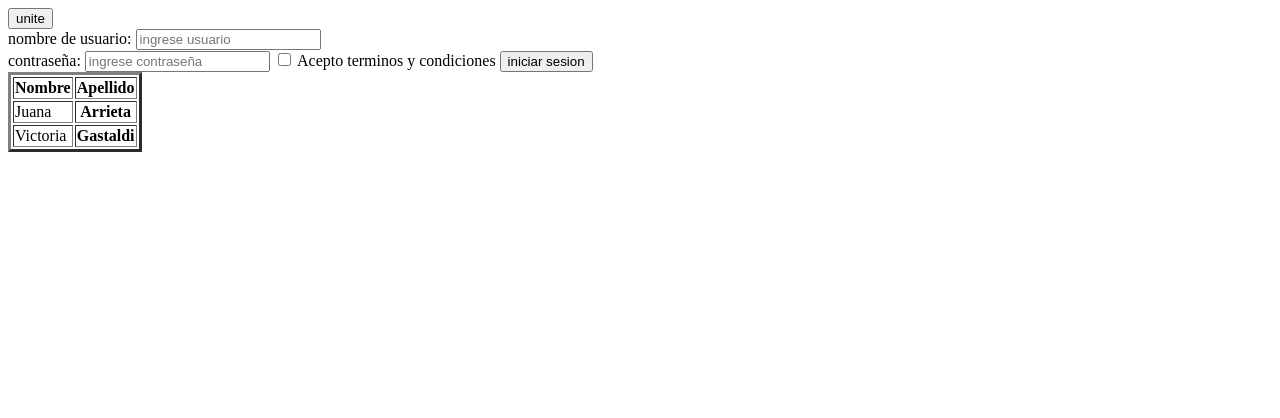
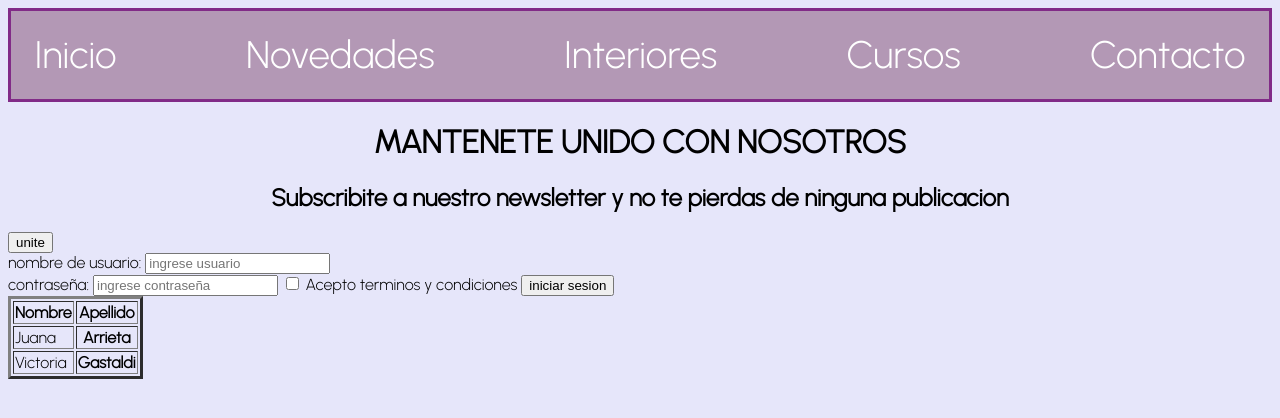
Before and after one commit to juanaarrietaa/ProgramacionWeb, a plain HTML site: page contacto.html in a window 1280 px wide. Drawn offline with Linux system fonts and the light colour scheme.

Commit message:
clase 9.1
cambies en clase para ver tamaño en el telefono

```diff
--- /dev/null
+++ b/cont.css
@@ -0,0 +1,28 @@
+body{
+    background-color: lavender;
+    font-family: 'Urbanist', sans-serif;
+}
+.navbar{
+    list-style-type: none;
+    margin: 0;
+    padding: 0;
+    overflow: hidden;
+    background-color: #b398b5;
+    display: flex;
+   justify-content: space-between;
+   border-style:solid;
+    border-color: #812b87;
+  }
+
+  .menubar{
+    display: flex;
+    color: white;
+    padding: 1.4vw 1.6vw;
+    text-decoration: none;
+    background-color: #b398b5;
+    font-size: 3vw;
+    font-family: 'Urbanist', sans-serif;
+    border-style:solid;
+    border-color: #b398b5;
+  }
+  .contacto{text-align: center;}
--- a/contacto.html
+++ b/contacto.html
@@ -5,8 +5,29 @@
     <meta http-equiv="X-UA-Compatible" content="IE=edge">
     <meta name="viewport" content="width=device-width, initial-scale=1.0">
     <title>Contacto</title>
+    <link rel="stylesheet" href="cont.css">
+    <link href="https://fonts.googleapis.com/css2?family=Urbanist:wght@300&display=swap" rel="stylesheet">
+    <link rel="icon" href="./imagenes/logo.png">
 </head>
 <body>
+    <div class="container">
+        <div class="head">
+          <nav>
+            <ul class="navbar">
+              <li><a class="menubar" href="index.html">Inicio</a></li>
+              <li><a class="menubar" href="novedades.html">Novedades</a></li>
+              <li><a class="menubar" href="habitaciones.html">Interiores</a></li>
+              <li><a class="menubar" href="cursos.html">Cursos</a></li>
+              <li><a class="menubar" >Contacto</a></li>
+              </ul>
+            </nav>
+        </div>
+    <div class="contacto">
+        <h1>MANTENETE UNIDO CON NOSOTROS</h1>
+        <h2>Subscribite a nuestro newsletter y no te pierdas de ninguna publicacion</h2>
+
+    </div>
+
     <input type="button" value="unite">
         <form action="" method="post">
             <label for="user">nombre de usuario:
--- /dev/null
+++ b/curso.css
@@ -0,0 +1,27 @@
+body{
+    background-color: lavender;
+    font-family: 'Urbanist', sans-serif;
+}
+.navbar{
+    list-style-type: none;
+    margin: 0;
+    padding: 0;
+    overflow: hidden;
+    background-color: #b398b5;
+    display: flex;
+   justify-content: space-between;
+   border-style:solid;
+    border-color: #812b87;
+  }
+
+  .menubar{
+    display: flex;
+    color: white;
+    padding: 1.4vw 1.6vw;
+    text-decoration: none;
+    background-color: #b398b5;
+    font-size: 3vw;
+    font-family: 'Urbanist', sans-serif;
+    border-style:solid;
+    border-color: #b398b5;
+  }
--- a/links.css
+++ b/links.css
@@ -19,10 +19,10 @@ body{
   .menubar{
     display: flex;
     color: white;
-    padding: 14px 16px;
+    padding: 1.4vw 1.6vw;
     text-decoration: none;
     background-color: #b398b5;
-    font-size: 30px;
+    font-size: 3vw;
     font-family: 'Urbanist', sans-serif;
     border-style:solid;
     border-color: #b398b5;
@@ -37,7 +37,7 @@ body{
 .cuarto {
   background-color: #f2a5d8;
   color: black;
-padding: 10px;
+padding: 1vw;
 }
 
 .posiciontexto{ display: flex;
@@ -47,16 +47,11 @@ text-align: center;}
 .posiciontextos{display:flex;
 justify-content: center;
 position: absolute;
-top:100px}
-
-
-
-
-
+top:10vw}
 
 .container {  display: grid;
   grid-template-columns: 1fr;
-  grid-template-rows: 0.5fr 3fr 1fr 1fr 1fr;
+  grid-template-rows: 0.5fr 3fr 3fr 3fr 0.5fr;
   gap: 0px 0px;
   grid-auto-flow: row;
   grid-template-areas:
@@ -78,11 +73,11 @@ top:100px}
 .bottom { grid-area: bottom; }
 
 .img1 { grid-area: img1;padding: 0;
-  background-image: url(./imagenes/area\ comun\ 1.jpg);background-repeat: no-repeat;
+  background-image: url(./imagenes/cocina\ 22.jpg);background-repeat: no-repeat;
  }
 
 .img2 { grid-area: img2; padding: 0;
-background-image: url(./imagenes/cama\ 3.jpg);background-repeat: no-repeat; width: auto; }
+background-image: url(./imagenes/baño\ 33.jpg);background-repeat: no-repeat; width: auto; }
 
 .img3 { grid-area: img3; padding: 0;
   background-image: url(./imagenes/living\ 1.jpg);background-repeat: no-repeat ;  }
--- /dev/null
+++ b/noved.css
@@ -0,0 +1,27 @@
+body{
+    background-color: lavender;
+    font-family: 'Urbanist', sans-serif;
+}
+.navbar{
+    list-style-type: none;
+    margin: 0;
+    padding: 0;
+    overflow: hidden;
+    background-color: #b398b5;
+    display: flex;
+   justify-content: space-between;
+   border-style:solid;
+    border-color: #812b87;
+  }
+
+  .menubar{
+    display: flex;
+    color: white;
+    padding: 14px 16px;
+    text-decoration: none;
+    background-color: #b398b5;
+    font-size: 30px;
+    font-family: 'Urbanist', sans-serif;
+    border-style:solid;
+    border-color: #b398b5;
+  }
```
Also changed, not shown: cursos.html (added, +28 -0 lines), habitaciones.html (+5 -4 lines), index.html (+4 -4 lines), novedades.html (+19 -1 lines), imagenes/cama 3.jpg, imagenes/cocina 22.jpg (added), imagenes/living 1.jpg, imagenes/logo.png (added), 2 other files.
